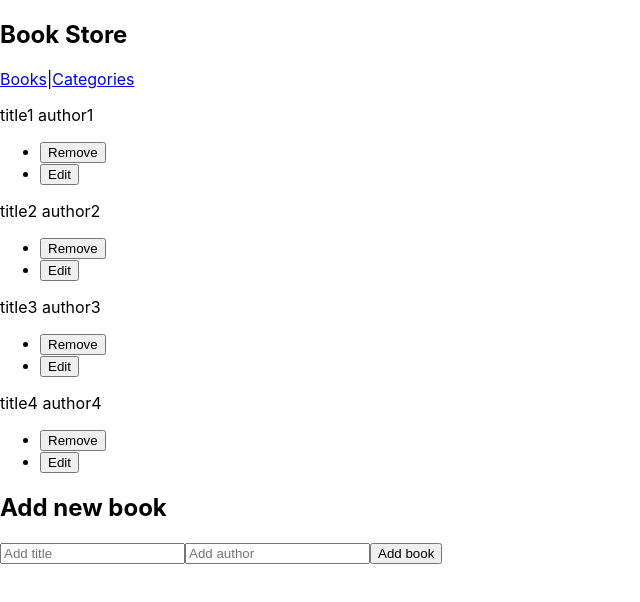
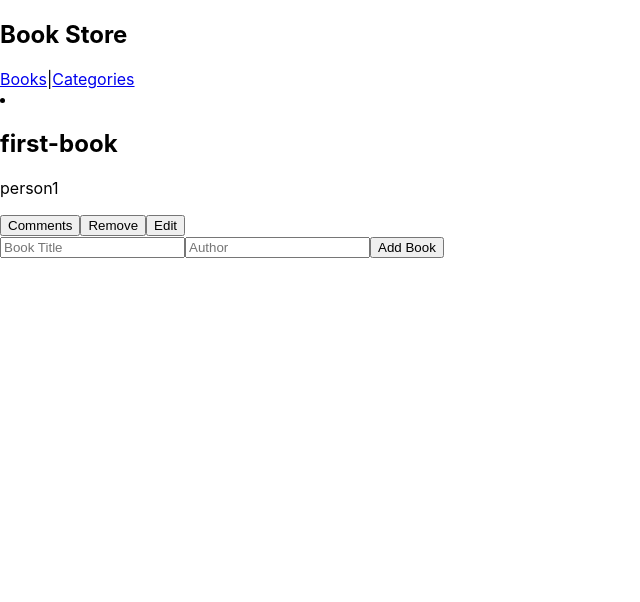
Before and after one commit to Daniel-Kigozi/bookstore, a React (Create React App) app: page / in a window 1280 px wide. Shown: the top 602 px of the page, without its empty margins (0-640 px from the left). Built offline with nearby package versions, Linux system fonts and the light colour scheme.

Commit message:
Add redux components to react

```diff
--- a/package.json
+++ b/package.json
@@ -10,6 +10,7 @@
     "prop-types": "^15.8.1",
     "react": "^18.2.0",
     "react-dom": "^18.2.0",
+    "react-redux": "^8.0.5",
     "react-router-dom": "^6.8.0",
     "react-scripts": "5.0.1",
     "web-vitals": "^2.1.4"
--- a/src/components/Book.js
+++ b/src/components/Book.js
@@ -1,36 +1,41 @@
 import React from 'react';
+
+import { useDispatch, useSelector } from 'react-redux';
+import PropTypes from 'prop-types';
+import { removeBook } from '../redux/Books/book';
 
 import BooksForm from './BookForm';
 
-const Books = () => {
-  const books = [{ id: 1, title: 'title1', author: 'author1' },
-    { id: 2, title: 'title2', author: 'author2' },
-    { id: 3, title: 'title3', author: 'author3' },
-    { id: 4, title: 'title4', author: 'author4' }];
+const Books = ({ id }) => {
+  const dispatch = useDispatch();
+
+  const handleRemoveClick = () => {
+    dispatch(removeBook({ id }));
+  };
+
+  const books = useSelector((state) => state.books);
   return (
-    <div>
-      <div>
-        {books.map((book) => (
-          <p key={book.id}>
-            {book.title}
-            {' '}
-            {book.author}
-            <ul>
-              <li>
-                <button type="button">Remove</button>
-              </li>
-              <li>
-                <button type="button">Edit</button>
-              </li>
-            </ul>
-          </p>
-
-        ))}
-      </div>
-
+    <div className="container">
+      {
+        books.map((book) => (
+          <li key={book.id}>
+            <h2>{book.title}</h2>
+            <p>{book.author}</p>
+            <button type="button">Comments</button>
+            <button type="button" onClick={handleRemoveClick}>Remove</button>
+            <button type="button">Edit</button>
+          </li>
+        ))
+      }
       <BooksForm />
     </div>
   );
 };
 
+Books.propTypes = {
+  id: PropTypes.string.isRequired,
+  // title: PropTypes.string.isRequired,
+  // author: PropTypes.string.isRequired,
+};
+
 export default Books;
--- a/src/components/BookForm.js
+++ b/src/components/BookForm.js
@@ -1,24 +1,31 @@
-import React from 'react';
+import { useState } from 'react';
+import { useDispatch } from 'react-redux';
+import { addBook } from '../redux/Books/book';
 
-const BooksForm = () => (
-  <div>
-    <h2>Add new book</h2>
-    <form>
-      <input
-        type="text"
-        name="title"
-        placeholder="Add title"
-      />
-      <input
-        type="text"
-        name="author"
-        placeholder="Add author"
-      />
-      <button type="submit" className="submit-btn">
-        Add book
-      </button>
+const BookForm = () => {
+  const [title, setTitle] = useState('');
+  const [author, setAuthor] = useState('');
+  const dispatch = useDispatch();
+
+  const onSubmit = (e) => {
+    e.preventDefault();
+    if (title === '' || author === '') return;
+    const newBook = {
+      title,
+      author,
+    };
+    dispatch(addBook(newBook));
+    setAuthor('');
+    setTitle('');
+  };
+
+  return (
+    <form onSubmit={onSubmit}>
+      <input value={title} onChange={(e) => setTitle(e.target.value)} type="text" placeholder="Book Title" />
+      <input value={author} onChange={(e) => setAuthor(e.target.value)} type="text" placeholder="Author" />
+      <button type="submit">Add Book</button>
     </form>
-  </div>
-);
+  );
+};
 
-export default BooksForm;
+export default BookForm;
--- a/src/components/Categories.js
+++ b/src/components/Categories.js
@@ -1,11 +1,17 @@
 import React from 'react';
-import './Categories.css';
+import { useSelector, useDispatch } from 'react-redux';
+import { checkStatus } from '../redux/Categories/categories';
 
-const Categories = () => (
-  <div>
-    <button type="button" className="category-btn">Check status</button>
-  </div>
+const Categories = () => {
+  const categories = useSelector((state) => state.categories);
+  const dispatch = useDispatch();
+  return (
+    <div>
+      <p>{categories}</p>
+      <button type="button" onClick={() => dispatch(checkStatus())}>Check status</button>
+    </div>
 
-);
+  );
+};
 
 export default Categories;
--- a/src/index.js
+++ b/src/index.js
@@ -1,17 +1,20 @@
 import React from 'react';
 import ReactDOM from 'react-dom/client';
 import './index.css';
+import { Provider } from 'react-redux';
 import App from './App';
-import reportWebVitals from './reportWebVitals';
+import store from './redux/store';
 
 const root = ReactDOM.createRoot(document.getElementById('root'));
 root.render(
   <React.StrictMode>
-    <App />
+    <Provider store={store}>
+      <App />
+    </Provider>
   </React.StrictMode>,
 );
 
 // If you want to start measuring performance in your app, pass a function
 // to log results (for example: reportWebVitals(console.log))
 // or send to an analytics endpoint. Learn more: https://bit.ly/CRA-vitals
-reportWebVitals();
+// reportWebVitals();
--- a/src/redux/Books/book.js
+++ b/src/redux/Books/book.js
@@ -2,17 +2,25 @@ import { createSlice } from '@reduxjs/toolkit';
 
 const bookSlice = createSlice({
   name: 'books',
-  initialState: [],
+  initialState: [
+    {
+      id: 1,
+      title: 'first-book',
+      author: 'person1',
+
+    },
+  ],
 
   reducers: {
     addBook: (state, action) => {
       const newBook = {
-        id: Date(),
+        id: Date.now(),
         title: action.payload.title,
+        author: action.payload.author,
       };
       state.push(newBook);
     },
-    removeBook: (state, action) => state.filter((book) => book.id !== action.payload.id),
+    removeBook: (state, action) => state.filter((book) => book.key !== action.payload.id),
   },
 
 });
```
Also changed, not shown: src/redux/store.js (renamed from src/redux/configureStore.js), 1 other file (tests, documents, lock files or other folders).
